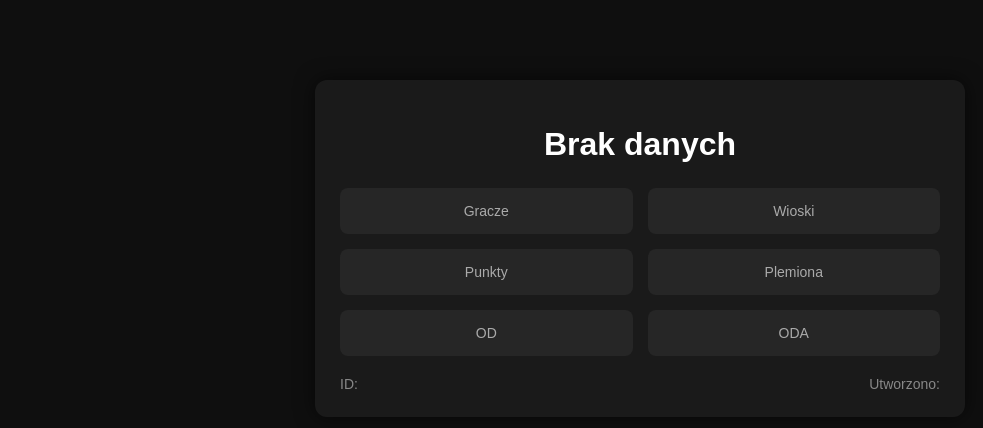
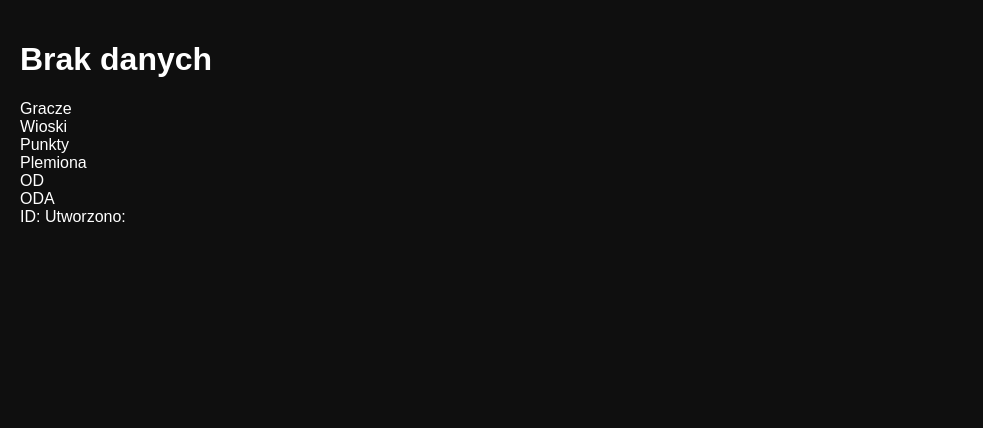
Before and after one commit to pgnnnnnn/plemiona-staty, a website: page public/staty.html in a window 1280 px wide. Shown: the whole page, without its empty margins (0-983 px from the left). Drawn offline with Linux system fonts and the light colour scheme; files whose address does not match are found by name.

Commit message:
Update style.css

```diff
--- a/public/style.css
+++ b/public/style.css
@@ -1,9 +1,4 @@
-body { margin:0; background:#0f0f0f; font-family:Arial; color:#fff; }
-.wrapper { display:flex; justify-content:center; margin-top:80px; }
-.panel { width:600px; background:#1a1a1a; border-radius:12px; padding:25px; box-shadow:0 0 20px rgba(0,0,0,0.6); }
-h1 { text-align:center; margin-bottom:25px; }
-.grid { display:grid; grid-template-columns:repeat(2,1fr); gap:15px; }
-.box { background:#262626; padding:15px; border-radius:8px; text-align:center; }
-.box span { display:block; font-size:14px; color:#aaa; }
-.box b { font-size:22px; }
-.footer { margin-top:20px; display:flex; justify-content:space-between; font-size:14px; color:#888; }
+body { font-family:Arial; background:#0f0f0f; color:#fff; margin:0; padding:20px; }
+table { border-collapse:collapse; width:100%; }
+th,td{ border:1px solid #444; padding:8px; text-align:center; }
+button { margin-bottom:20px; padding:10px 20px; cursor:pointer; }
```
